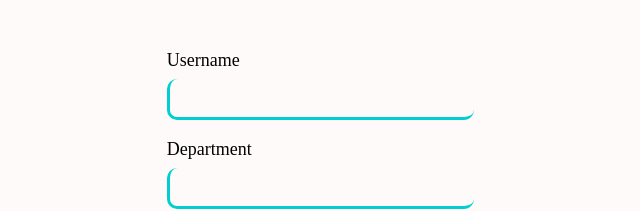
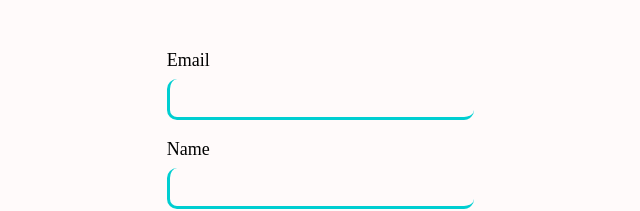
Before and after one commit to justman00/Lambda-Notes, a React (Create React App) app: page /register in a window 1280 px wide. Shown: the top 211 px of the page, without its empty margins (294-934 px from the left). Built offline with nearby package versions, Linux system fonts and the light colour scheme.

Commit message:
solved a bug where headers would not update automatically

```diff
--- a/src/components/auth/AuthForm.js
+++ b/src/components/auth/AuthForm.js
@@ -80,24 +80,24 @@
     <>
       <Form onSubmit={onSubmit}>
         <InputBox>
-          <label htmlFor="username">Username</label>
+          <label htmlFor="email">Email</label>
           <input
-            type="text"
+            type="email"
             name="email"
             onChange={e => handleChange(e, setEmail)}
             value={email}
-            id="username"
+            id="email"
           />
         </InputBox>
         {props.register && (
           <InputBox>
-            <label htmlFor="department">Department</label>
+            <label htmlFor="name">Name</label>
             <input
               type="text"
               name="name"
               onChange={e => handleChange(e, setName)}
               value={name}
-              id="department"
+              id="name"
             />
           </InputBox>
         )}
--- a/src/index.js
+++ b/src/index.js
@@ -12,8 +12,12 @@
 
 const client = new ApolloClient({
   uri: "http://localhost:4000",
-  headers: {
-    Authorization: `Bearer ${localStorage.getItem("lambdaNotes")}`
+  request(operation) {
+    operation.setContext({
+      headers: {
+        Authorization: `Bearer ${localStorage.getItem("lambdaNotes")}`
+      }
+    });
   }
 });
 
```
